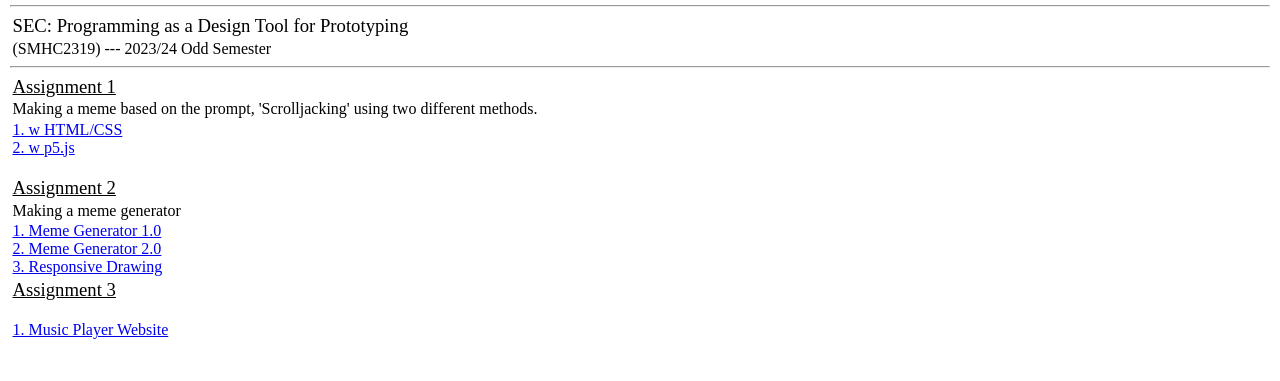
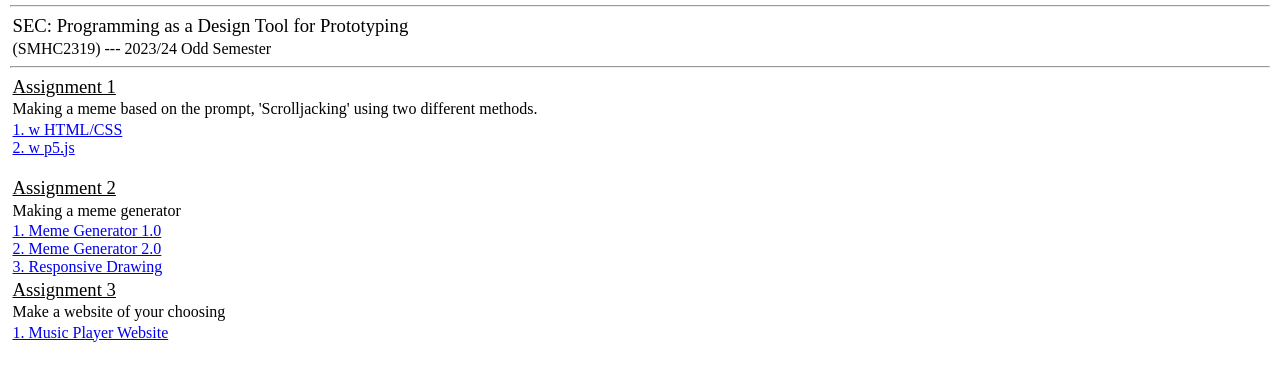
Before and after one commit to NevaanPetr/nevaan.github.io, a plain HTML site: page index.html in a window 1280 px wide. Shown: the part 73-454 px from the top of the page. Drawn offline with Linux system fonts and the light colour scheme.

Commit message:
Update index.html

```diff
--- a/index.html
+++ b/index.html
@@ -59,8 +59,7 @@
     <a href="https://editor.p5js.org/NevaanPetr/full/L5WX8ZsUl">3. Responsive Drawing</a>
     <!-- A3 Details -->
     <h3><u>Assignment 3</u></h3>
-    <p></p>
-    <br />
+    <p>Make a website of your choosing</p>
     <a href="./A3 Final/Index.html">1. Music Player Website</a>
   </body>
 </html>
```
